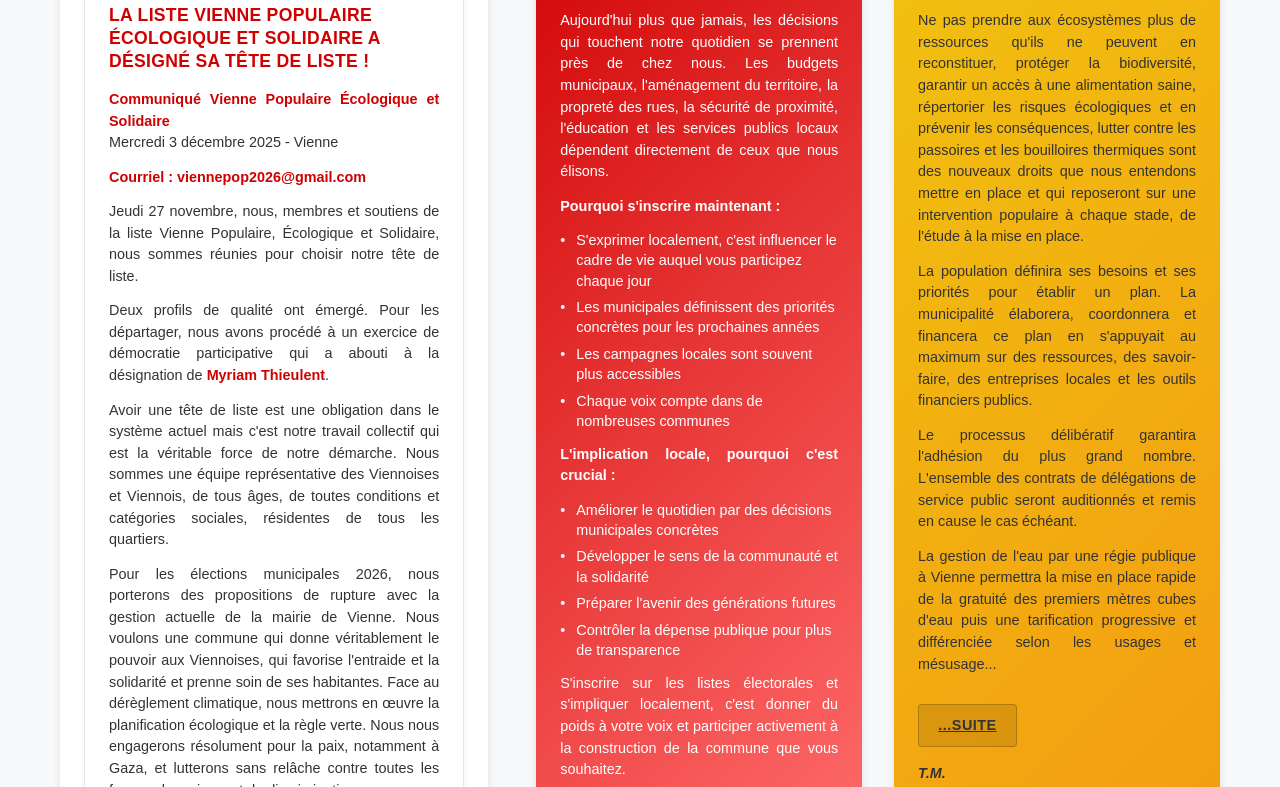
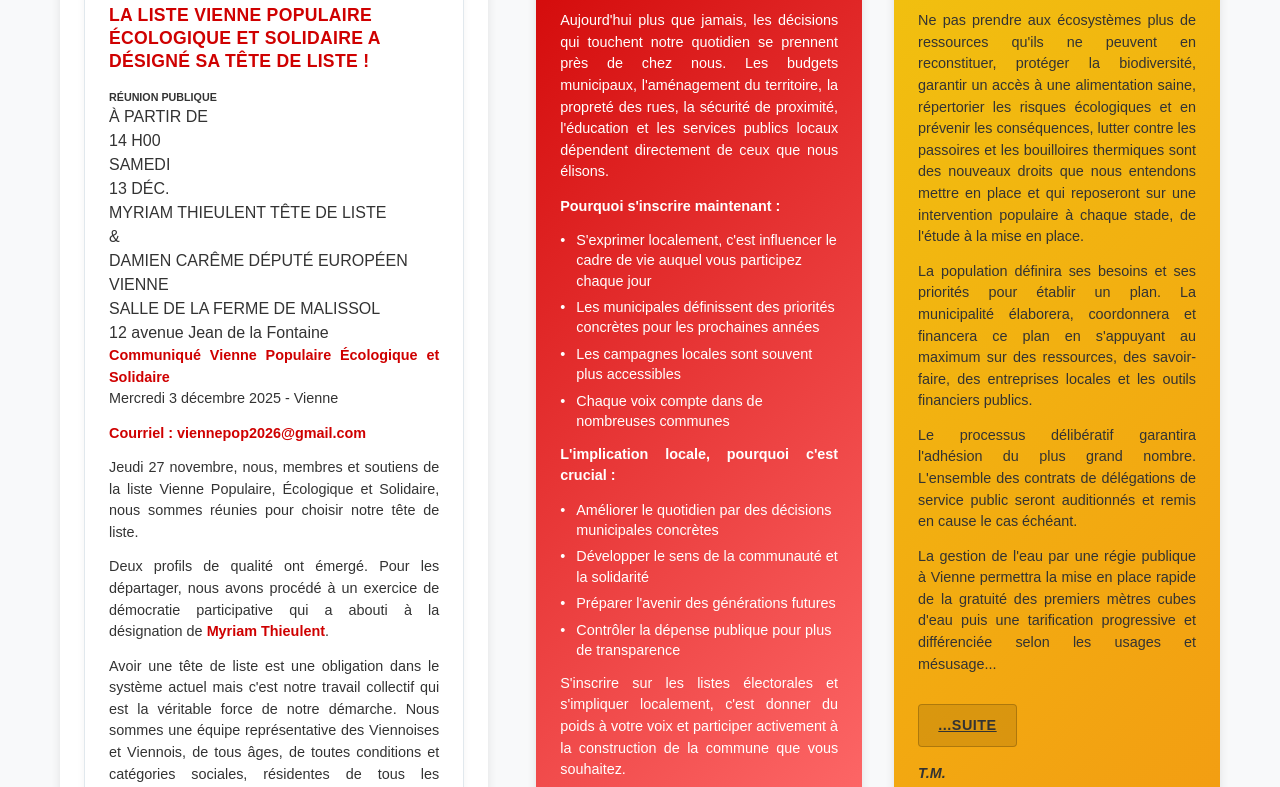
Before and after one commit to lesinsoumisviennois/ViennePop2026, a plain HTML site: page index.html in a window 1280 px wide. Shown: the part 855-1642 px from the top of the page. Drawn offline with Linux system fonts and the light colour scheme.

Commit message:
Enhance event details and update agenda
Added details for public meeting and updated agenda.

```diff
--- a/index.html
+++ b/index.html
@@ -54,6 +54,51 @@
 
               <div class="communique-content">
                 <h5 class="communique-title">La liste Vienne Populaire Écologique et Solidaire a désigné sa tête de liste !</h5>
+
+                <!-- Affiche de la réunion publique -->
+                <div class="event-poster">
+                  <div class="poster-header">
+                    <h6>RÉUNION PUBLIQUE</h6>
+                    <div class="poster-date">
+                      <div class="date-column">
+                        <span class="date-label">À PARTIR DE</span>
+                        <div class="date-numbers">
+                          <span class="date-number">14</span>
+                          <span class="date-unit">H00</span>
+                        </div>
+                        <span class="date-day">SAMEDI</span>
+                      </div>
+                      <div class="date-column main-date">
+                        <span class="date-number large">13</span>
+                        <span class="date-month">DÉC.</span>
+                      </div>
+                    </div>
+                  </div>
+
+                  <div class="poster-speakers">
+                    <div class="speaker">
+                      <span class="speaker-name">MYRIAM</span>
+                      <span class="speaker-name">THIEULENT</span>
+                      <span class="speaker-role">TÊTE DE LISTE</span>
+                    </div>
+                    <div class="speaker-separator">&</div>
+                    <div class="speaker">
+                      <span class="speaker-name">DAMIEN</span>
+                      <span class="speaker-name">CARÊME</span>
+                      <span class="speaker-role">DÉPUTÉ EUROPÉEN</span>
+                    </div>
+                  </div>
+
+                  <div class="poster-location">
+                    <div class="location-city">VIENNE</div>
+                    <div class="location-place">SALLE DE LA FERME DE MALISSOL</div>
+                    <div class="location-address">12 avenue Jean de la Fontaine</div>
+                  </div>
+
+                  <!-- Image alternative (pour référence) -->
+                  <!-- <img src="assets/images/Screenshot_20251202-100146.png" alt="Affiche réunion publique 13 décembre" class="poster-image"> -->
+                </div>
+
                 <div class="communique-text">
                   <p><strong>Communiqué Vienne Populaire Écologique et Solidaire</strong><br>
                   Mercredi 3 décembre 2025 - Vienne</p>
@@ -154,7 +199,7 @@
 
                 <p style="text-align: justify;">Ne pas prendre aux écosystèmes plus de ressources qu'ils ne peuvent en reconstituer, protéger la biodiversité, garantir un accès à une alimentation saine, répertorier les risques écologiques et en prévenir les conséquences, lutter contre les passoires et les bouilloires thermiques sont des nouveaux droits que nous entendons mettre en place et qui reposeront sur une intervention populaire à chaque stade, de l'étude à la mise en place.</p>
 
-                <p style="text-align: justify;">La population définira ses besoins et ses priorités pour établir un plan. La municipalité élaborera, coordonnera et financera ce plan en s'appuyait au maximum sur des ressources, des savoir-faire, des entreprises locales et les outils financiers publics.</p>
+                <p style="text-align: justify;">La population définira ses besoins et ses priorités pour établir un plan. La municipalité élaborera, coordonnera et financera ce plan en s'appuyant au maximum sur des ressources, des savoir-faire, des entreprises locales et les outils financiers publics.</p>
 
                 <p style="text-align: justify;">Le processus délibératif garantira l'adhésion du plus grand nombre. L'ensemble des contrats de délégations de service public seront auditionnés et remis en cause le cas échéant.</p>
 
@@ -257,13 +302,13 @@
             <div class="agenda-container">
               <div class="agenda-item">
                 <div class="agenda-date">
-                  <span class="agenda-day">13</span>
-                  <span class="agenda-month">DEC</span>
+                  <span class="agenda-day">02</span>
+                  <span class="agenda-month">JAN</span>
                 </div>
                 <div class="agenda-content">
                   <h4>RÉUNION PUBLIQUE</h4>
-                  <p>Avec Damien CAREME</p>
-                  <span class="agenda-location">Salle de la Ferme à Malissol - 14H00</span>
+                  <p>Projet de végétalisation des cours d'école</p>
+                  <span class="agenda-location">Espace St Germain - 18h30</span>
                 </div>
               </div>
 
@@ -310,7 +355,7 @@
                 </div>
                 <div class="agenda-content">
                   <h4>PORTES OUVERTES</h4>
-                  <p>Présentation du programme complet</p>
+                  <p>Présentation du programme complèt</p>
                   <span class="agenda-location">Siège de campagne - 10h-18h</span>
                 </div>
               </div>
```
